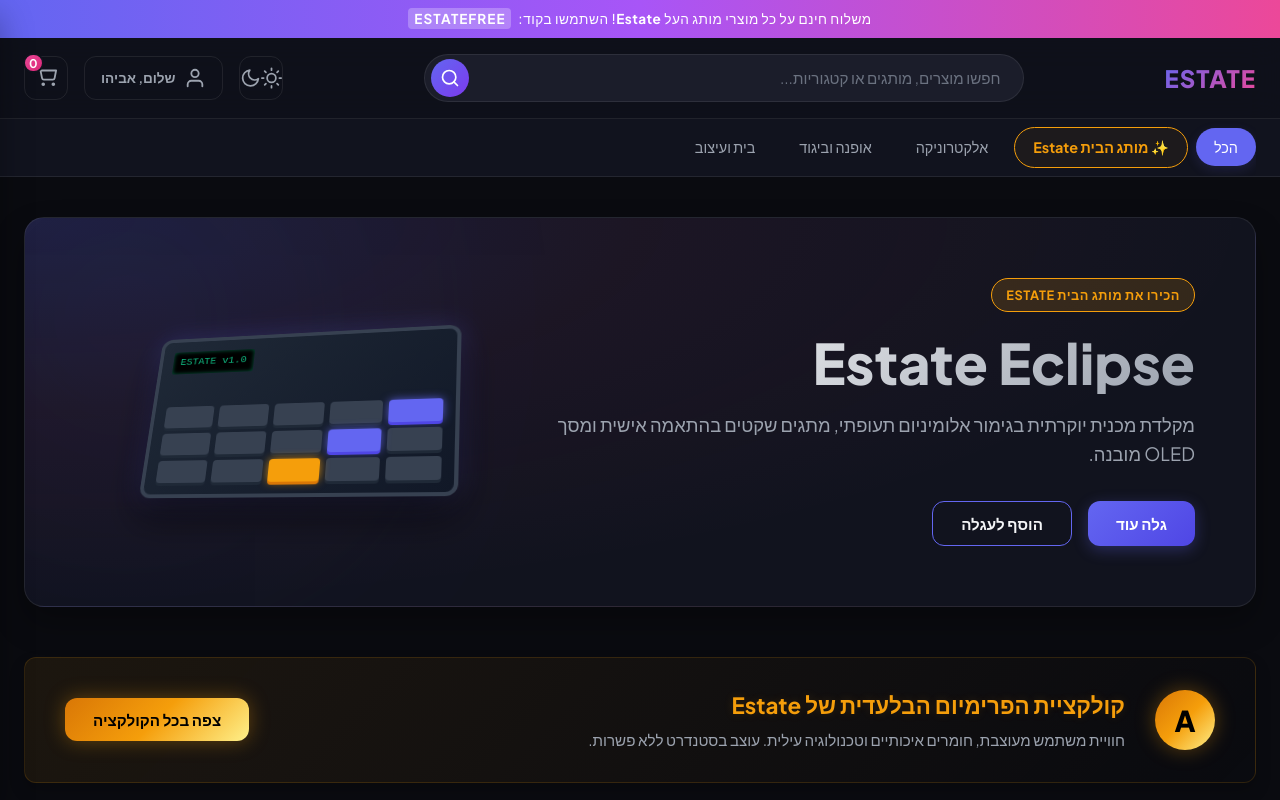
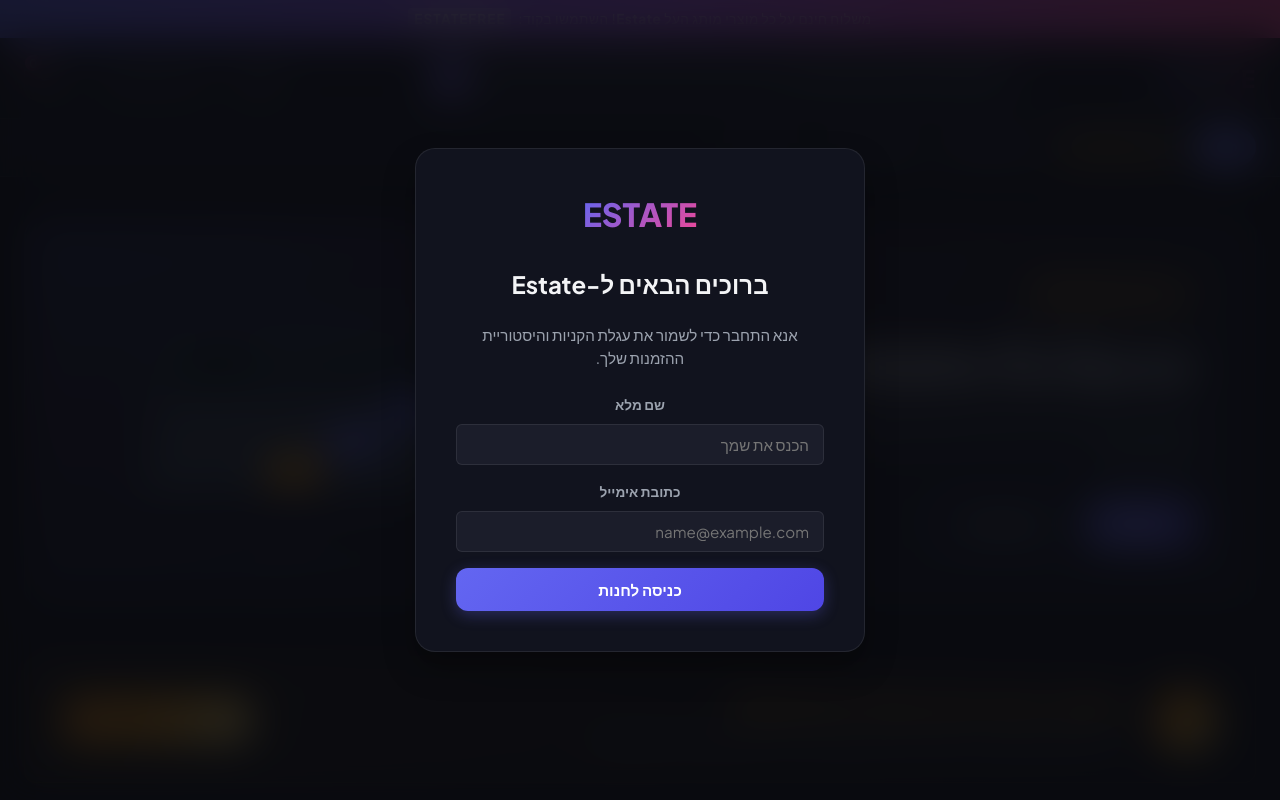
Before and after one commit to elads30/estate-ecshop, a plain HTML site: page index.html in a window 1280 px wide. Shown: the top 800 px of the page. Drawn offline with Linux system fonts and the light colour scheme.

Commit message:
Add persistent login screen and remove 'מותג הבית' branding

```diff
--- a/app.js
+++ b/app.js
@@ -227,6 +227,7 @@
     renderProducts();
     setupEventListeners();
     initTheme();
+    checkLoginState();
 });
 
 // Theme Management (Light/Dark Mode)
@@ -673,7 +674,7 @@
         </div>
         <div class="modal-product-details-box">
             <span class="modal-product-badge ${isAura ? 'badge-aura' : ''}">
-                ${isAura ? '✨ מותג הבית Estate' : translateCategory(product.category)}
+                ${isAura ? '✨ מותג Estate' : translateCategory(product.category)}
             </span>
             <h2 class="modal-product-title">${product.title}</h2>
 
@@ -771,3 +772,65 @@
 
 // Expose handlePaymentSubmit globally
 window.handlePaymentSubmit = handlePaymentSubmit;
+
+// Login Management & Session Persistence
+function handleLoginSubmit(event) {
+    event.preventDefault();
+    const nameInput = document.getElementById('login-name');
+    const emailInput = document.getElementById('login-email');
+    const userName = nameInput.value.trim();
+    const userEmail = emailInput.value.trim();
+
+    if (!userName) return;
+
+    // Save to localStorage (persistent, does not get forgotten)
+    const user = { name: userName, email: userEmail };
+    localStorage.setItem('estate_user', JSON.stringify(user));
+
+    // Apply login UI state
+    applyLoginState(user);
+    showToast(`ברוך הבא, ${userName}!`, '👋');
+}
+
+function applyLoginState(user) {
+    const loginOverlay = document.getElementById('login-overlay');
+    if (loginOverlay) {
+        loginOverlay.classList.add('hidden');
+    }
+
+    // Update header profile text
+    const greetingSpan = document.querySelector('.user-greeting');
+    if (greetingSpan) {
+        greetingSpan.innerText = `שלום, ${user.name}`;
+    }
+
+    // Auto-fill checkout form details
+    const checkoutNameInput = document.getElementById('checkout-name');
+    const checkoutEmailInput = document.getElementById('checkout-email');
+    if (checkoutNameInput) checkoutNameInput.value = user.name;
+    if (checkoutEmailInput) checkoutEmailInput.value = user.email;
+}
+
+function checkLoginState() {
+    const savedUser = localStorage.getItem('estate_user');
+    if (savedUser) {
+        try {
+            const user = JSON.parse(savedUser);
+            applyLoginState(user);
+        } catch (e) {
+            showLoginOverlay();
+        }
+    } else {
+        showLoginOverlay();
+    }
+}
+
+function showLoginOverlay() {
+    const loginOverlay = document.getElementById('login-overlay');
+    if (loginOverlay) {
+        loginOverlay.classList.remove('hidden');
+    }
+}
+
+// Expose handleLoginSubmit globally
+window.handleLoginSubmit = handleLoginSubmit;
--- a/index.html
+++ b/index.html
@@ -13,6 +13,28 @@
     <link rel="stylesheet" href="style.css">
 </head>
 <body class="dark-theme">
+
+    <!-- Login Overlay Screen -->
+    <div id="login-overlay" class="login-overlay">
+        <div class="login-card">
+            <div class="login-logo">
+                <span class="logo-luxe">ESTATE</span>
+            </div>
+            <h2>ברוכים הבאים ל-Estate</h2>
+            <p>אנא התחבר כדי לשמור את עגלת הקניות והיסטוריית ההזמנות שלך.</p>
+            <form id="login-form" onsubmit="handleLoginSubmit(event)">
+                <div class="form-group">
+                    <label for="login-name">שם מלא</label>
+                    <input type="text" id="login-name" required placeholder="הכנס את שמך">
+                </div>
+                <div class="form-group">
+                    <label for="login-email">כתובת אימייל</label>
+                    <input type="email" id="login-email" required placeholder="name@example.com">
+                </div>
+                <button type="submit" class="btn btn-primary btn-block">כניסה לחנות</button>
+            </form>
+        </div>
+    </div>
 
     <!-- Top Glowing Bar -->
     <div class="top-announcement-bar">
@@ -72,7 +94,7 @@
         <div class="nav-container">
             <ul class="nav-links">
                 <li><button class="nav-category-link active" data-category="all" id="cat-all">הכל</button></li>
-                <li><button class="nav-category-link brand-highlight-btn" data-category="estate" id="cat-estate">✨ מותג הבית Estate</button></li>
+                <li><button class="nav-category-link brand-highlight-btn" data-category="estate" id="cat-estate">✨ מותג Estate</button></li>
                 <li><button class="nav-category-link" data-category="electronics" id="cat-electronics">אלקטרוניקה</button></li>
                 <li><button class="nav-category-link" data-category="fashion" id="cat-fashion">אופנה וביגוד</button></li>
                 <li><button class="nav-category-link" data-category="home" id="cat-home">בית ועיצוב</button></li>
@@ -88,7 +110,7 @@
             <div class="hero-glow"></div>
             <div class="hero-slide active">
                 <div class="hero-content">
-                    <span class="hero-tag">הכירו את מותג הבית Estate</span>
+                    <span class="hero-tag">הכירו את מותג Estate</span>
                     <h1 class="hero-title">Estate Eclipse</h1>
                     <p class="hero-subtitle">מקלדת מכנית יוקרתית בגימור אלומיניום תעופתי, מתגים שקטים בהתאמה אישית ומסך OLED מובנה.</p>
                     <div class="hero-cta-group">
@@ -278,7 +300,7 @@
         <div class="footer-container">
             <div class="footer-brand">
                 <span class="logo-luxe">ESTATE</span>
-                <p>חנות מקוונת המאפשרת לך ליהנות ממוצרי מותגים בינלאומיים לצד מוצרי מותג הבית היוקרתי Estate בעיצובים בלעדיים.</p>
+                <p>חנות מקוונת המאפשרת לך ליהנות ממוצרי מותגים בינלאומיים לצד מוצרי מותג Estate היוקרתי בעיצובים בלעדיים.</p>
             </div>
             <div class="footer-links">
                 <h4>ניווט מהיר</h4>
--- a/style.css
+++ b/style.css
@@ -1541,3 +1541,53 @@
         margin: 0 auto;
     }
 }
+
+/* Login Overlay Styles */
+.login-overlay {
+    position: fixed;
+    top: 0;
+    left: 0;
+    width: 100vw;
+    height: 100vh;
+    background: rgba(10, 11, 16, 0.85);
+    backdrop-filter: blur(20px);
+    -webkit-backdrop-filter: blur(20px);
+    z-index: 2000;
+    display: flex;
+    align-items: center;
+    justify-content: center;
+    transition: opacity 0.5s ease, visibility 0.5s ease;
+}
+.login-overlay.hidden {
+    opacity: 0;
+    pointer-events: none;
+    visibility: hidden;
+}
+.login-card {
+    background: var(--bg-secondary);
+    border: 1px solid var(--border-color);
+    border-radius: var(--radius-lg);
+    width: 450px;
+    max-width: 90%;
+    padding: 40px;
+    box-shadow: var(--shadow-lg);
+    text-align: center;
+    display: flex;
+    flex-direction: column;
+    gap: 20px;
+}
+.login-logo {
+    font-size: 2rem;
+    font-weight: 800;
+    margin-bottom: 5px;
+}
+.login-card h2 {
+    font-size: 1.5rem;
+    font-weight: 700;
+}
+.login-card p {
+    color: var(--text-secondary);
+    font-size: 0.95rem;
+    line-height: 1.5;
+    margin-bottom: 5px;
+}
```
